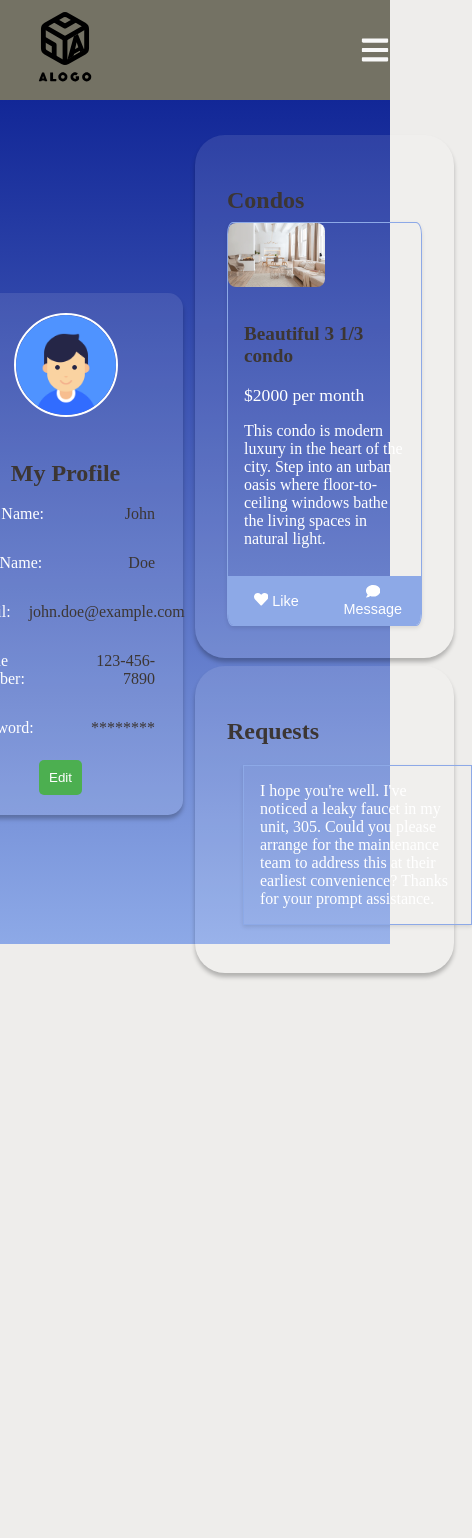
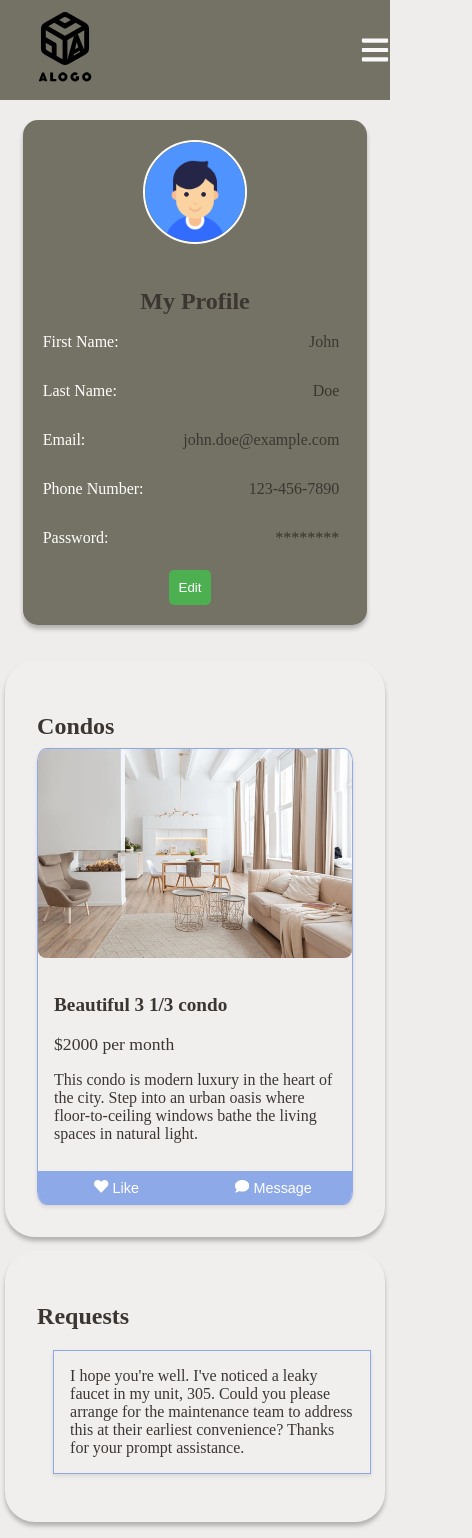
Before and after one commit to Ahmad-Elmahallawy/iCondo, a React (Create React App) app in the folder frontend/: page /Profile in a window 390 px wide. Shown: the whole page, 472 px wide, since content can reach past the window. Before the commit the page ends 1008 px from the top, so only its background shows below. Built offline with nearby package versions, Linux system fonts and the light colour scheme.

Commit message:
user profile page responsive

```diff
--- a/frontend/src/Pages/UserProfileLandingPage.tsx
+++ b/frontend/src/Pages/UserProfileLandingPage.tsx
@@ -7,7 +7,7 @@ import Requests from "../Components/UserProfile/UserRequests";
 const UserProfilePage = () => {
   return (
     <div className="user-profile-container">
-      <div className="myprofile-container">
+      <div className="my-profile-container">
           <UserInformation />
       </div>
       <div className="properties-and-requests-container">
--- a/frontend/src/Style/UserProfileStyle/UserInformationStyle.css
+++ b/frontend/src/Style/UserProfileStyle/UserInformationStyle.css
@@ -6,7 +6,7 @@
   align-items: center;
   padding: 20px;
   border-radius: 15px;
-  background: rgba(255, 255, 255, 0.1);
+  background-color: var(--color3);
   box-shadow: 0px 4px 4px 0px rgba(0, 0, 0, 0.25);
   width: 100%;
   max-width: 400px;
@@ -65,6 +65,7 @@
   padding: 8px;
   border-radius: 5px;
   text-align: right;
+  color: var(--color4);
 }
 
 .user-information-button {
--- a/frontend/src/Style/UserProfileStyle/UserProfilePageStyle.css
+++ b/frontend/src/Style/UserProfileStyle/UserProfilePageStyle.css
@@ -2,11 +2,11 @@
     display: flex;
     justify-content: center;
     align-items: stretch;
-    background: linear-gradient(#122797, #8da9e7);
+    background-color: var(--color1);
     height: 100vh;
 }
 
-.myprofile-container,
+.my-profile-container,
 .properties-and-requests-container {
     display: flex;
     flex-direction: column;
@@ -15,10 +15,12 @@
     width: 50%;
     padding: 2rem;
     height: 100%;
+    margin: 1rem;
 }
 
-.myprofile-content,
-.properties-content {
+.my-profile-content,
+.properties-content,
+.requests-content {
     border-radius: 30px;
     background: rgba(255, 255, 255, 0.1);
     box-shadow: 0px 4px 4px 0px rgba(0, 0, 0, 0.25);
@@ -30,20 +32,50 @@
     align-items: center;
 }
 
-.requests-content {
-    border-radius: 30px;
-    background: rgba(255, 255, 255, 0.1);
-    box-shadow: 0px 4px 4px 0px rgba(0, 0, 0, 0.25);
-    width: 100%;
-    padding: 2rem;
-    margin: 1rem 0;
-    display: flex;
-}
 
 .requests-content {
     margin-top: 2%;
+    width: 700px;
+    height: auto;
 }
 
 .properties-content {
     margin-bottom: 2%;
 }
+
+.properties-and-requests-container {
+    margin-right: 2%;
+    width: 700px;
+}
+
+
+@media only screen and (max-width: 1200px) {
+    .user-profile-container {
+      flex-direction: column;
+      align-items: center;
+      justify-content: flex-start;
+
+    }
+
+    .my-profile-container,
+    .properties-and-requests-container{
+        padding: 0;
+        margin: 0;
+      }
+
+    .user-profile-container {
+        height: auto;
+    }
+}
+
+@media only screen and (max-width: 768px) {
+    .properties-and-requests-container,
+    .properties-content,
+    .requests-content {
+        width: 90%;
+    }
+
+    .my-profile-container {
+        width: auto;
+    }
+}
--- a/frontend/src/Style/UserProfileStyle/UserPropertiesStyle.css
+++ b/frontend/src/Style/UserProfileStyle/UserPropertiesStyle.css
@@ -24,7 +24,7 @@
 
 .property-image {
     width: 100%;
-    height: auto;
+    height: 100%;
     border-radius: 8px;
 }
 
@@ -32,6 +32,8 @@
     padding: 16px;
     flex: 1;
     color: #fff;
+    width: 100px;
+    height: auto;
 }
 
 .property-details {
@@ -45,13 +47,13 @@
 
 .property-rent-price {
     font-size: 1.1em;
-    color: #fff;
+    color: var(--color4);
     margin-bottom: 8px;
 }
 
 .property-description {
     margin-bottom: 12px;
-    color: #fff;
+    color: var(--color4);
 }
 
 .property-actions {
@@ -86,3 +88,21 @@
     background-color: #fff;
     color: #8da9e7;
 }
+
+@media only screen and (max-width: 1200px) {
+    .property-content {
+        flex-direction: column;
+    }
+
+    .property-image {
+        height: auto;
+    }
+
+    .text-container {
+        width: auto;
+    }
+
+    .image-container {
+        width: 100%;
+    }
+}
--- a/frontend/src/Style/UserProfileStyle/UserRequestsStyle.css
+++ b/frontend/src/Style/UserProfileStyle/UserRequestsStyle.css
@@ -2,11 +2,12 @@
     font-size: 1.5em;
 }
 
+
 .request-description {
-    color: #fff;
+    color: var(--color4);
     border: 1px solid #8da9e7;
     box-shadow: 0 2px 4px rgba(0, 0, 0, 0.1);
-    width: 100%;
+    width: 90%;
     margin: 1rem;
     padding: 1rem;
 }
```
